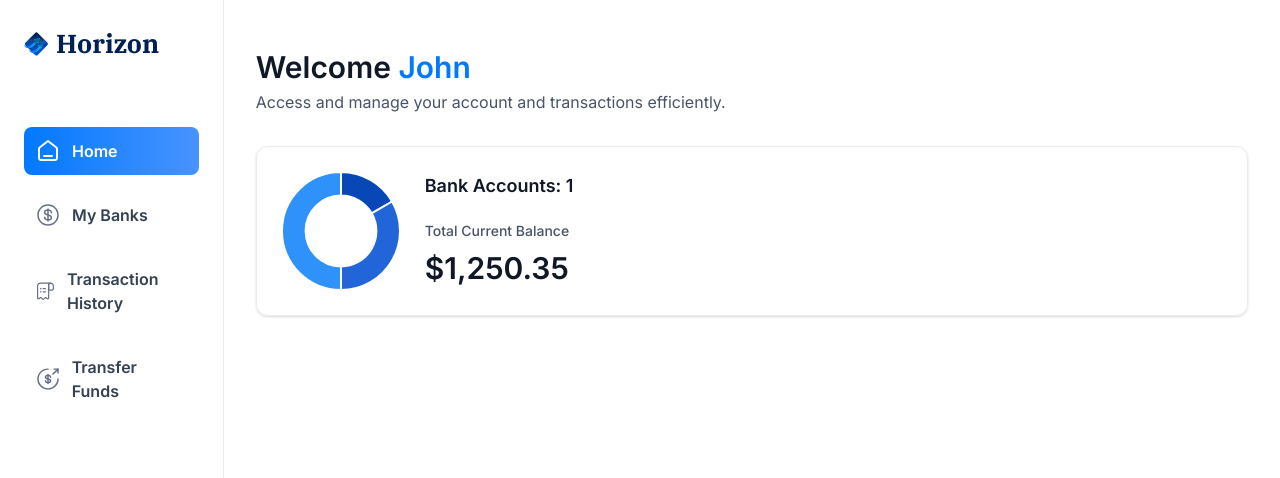
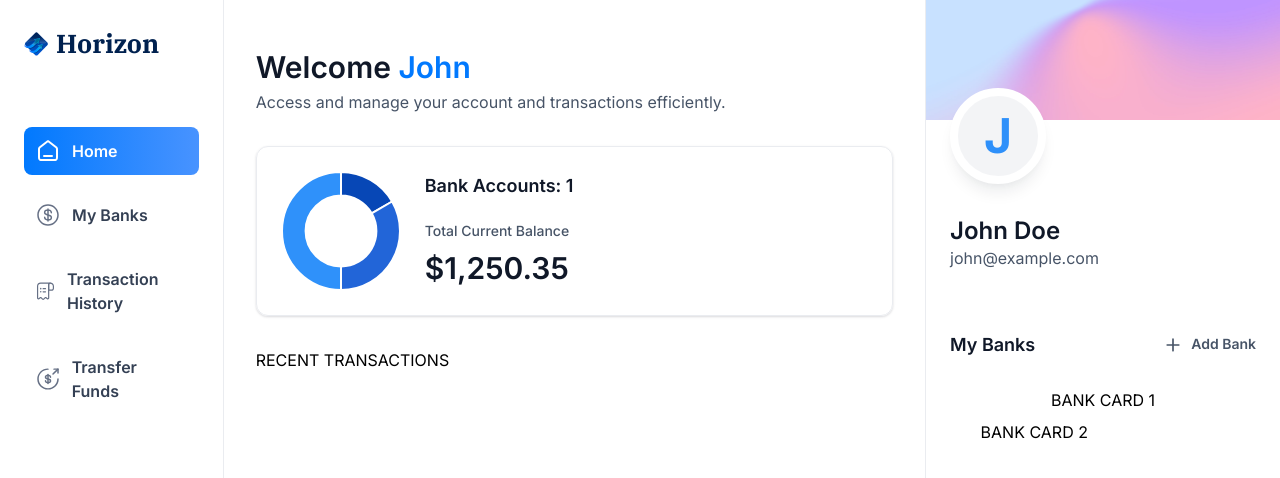
Before and after one commit to mchernin34/horizon-banking, a Next.js app: page / in a window 1280 px wide. Shown: the top 478 px of the page. Built offline with nearby package versions, Linux system fonts and the light colour scheme.

Commit message:
Create right sidebar component

```diff
--- a/app/(root)/page.tsx
+++ b/app/(root)/page.tsx
@@ -1,8 +1,13 @@
 import HeaderBox from '@/components/HeaderBox'
+import RightSidebar from '@/components/RightSidebar'
 import TotalBalanceBox from '@/components/TotalBalanceBox'
 
 const Home = () => {
-  const loggedIn = { firstName: 'John' }
+  const loggedIn = {
+    firstName: 'John',
+    lastName: 'Doe',
+    email: 'john@example.com'
+  }
   return (
     <section className="home">
       <div className="home-content">
@@ -20,7 +25,10 @@
             totalCurrentBalance={1250.35}
           />
         </header>
+        RECENT TRANSACTIONS
       </div>
+
+      <RightSidebar user={loggedIn} transactions={[]} banks={[{}, {}]} />
     </section>
   )
 }
--- /dev/null
+++ b/components/RightSidebar.tsx
@@ -0,0 +1,54 @@
+import Link from 'next/link'
+import Image from 'next/image'
+
+const RightSidebar = ({ user, transactions, banks }: RightSidebarProps) => {
+  return (
+    <aside className="right-sidebar">
+      <section className="flex flex-col pb-8">
+        <div className="profile-banner" />
+        <div className="profile">
+          <div className="profile-img">
+            <span className="text-5xl font-bold text-blue-500">
+              {user.firstName[0]}
+            </span>
+          </div>
+
+          <div className="profile-details">
+            <h1 className="profile-name">
+              {user.firstName} {user.lastName}
+            </h1>
+            <p className="profile-email">{user.email}</p>
+          </div>
+        </div>
+      </section>
+
+      <section className="banks">
+        <div className="flex w-full justify-between">
+          <h2 className="header-2">My Banks</h2>
+          <Link href="/" className="flex gap-2">
+            <Image
+              src="/icons/plus.svg"
+              width={20}
+              height={20}
+              alt="Add bank"
+            />
+            <h2 className="text-14 font-semibold text-gray-600">Add Bank</h2>
+          </Link>
+        </div>
+
+        {banks?.length > 0 && (
+          <div className="relative flex flex-1 flex-col items-center justify-center gap-5">
+            <div className="relative z-10">BANK CARD 1</div>
+            {banks[1] && (
+              <div className="absolute right-0 top-8 z-0 w-[90%]">
+                BANK CARD 2
+              </div>
+            )}
+          </div>
+        )}
+      </section>
+    </aside>
+  )
+}
+
+export default RightSidebar
```
